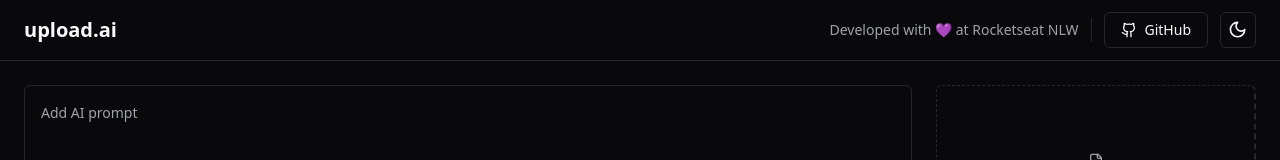
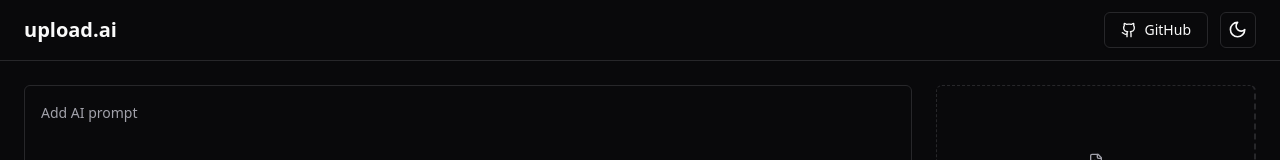
Before and after one commit to gcrozariol/upload-ai-web, a React (Vite) app: page / in a window 1280 px wide. Shown: the top 160 px of the page. Built offline with nearby package versions, Linux system fonts and the light colour scheme; no server answers.

Commit message:
fix: ai/complete url

```diff
--- a/src/app.tsx
+++ b/src/app.tsx
@@ -29,7 +29,7 @@ export function App() {
     completion,
     isLoading,
   } = useCompletion({
-    api: 'http://localhost:3333/ai/complete',
+    api: `${import.meta.env.VITE_API_URL}/ai/complete`,
     body: {
       videoId,
       temperature,
--- a/src/components/header.tsx
+++ b/src/components/header.tsx
@@ -1,6 +1,5 @@
 import { Github } from 'lucide-react'
 import { Button } from './ui/button'
-import { Separator } from './ui/separator'
 import { ModeToggle } from './mode-toggle'
 
 export function Header() {
@@ -13,12 +12,6 @@ export function Header() {
       <h1 className="text-xl font-bold">upload.ai</h1>
 
       <div className="flex items-center gap-3">
-        <span className="text-sm text-muted-foreground">
-          Developed with 💜 at Rocketseat NLW
-        </span>
-
-        <Separator orientation="vertical" className="h-6" />
-
         <Button variant="outline" onClick={handleOnClickGitHub}>
           <Github className="w-4 h-4 mr-2" />
           GitHub
```
